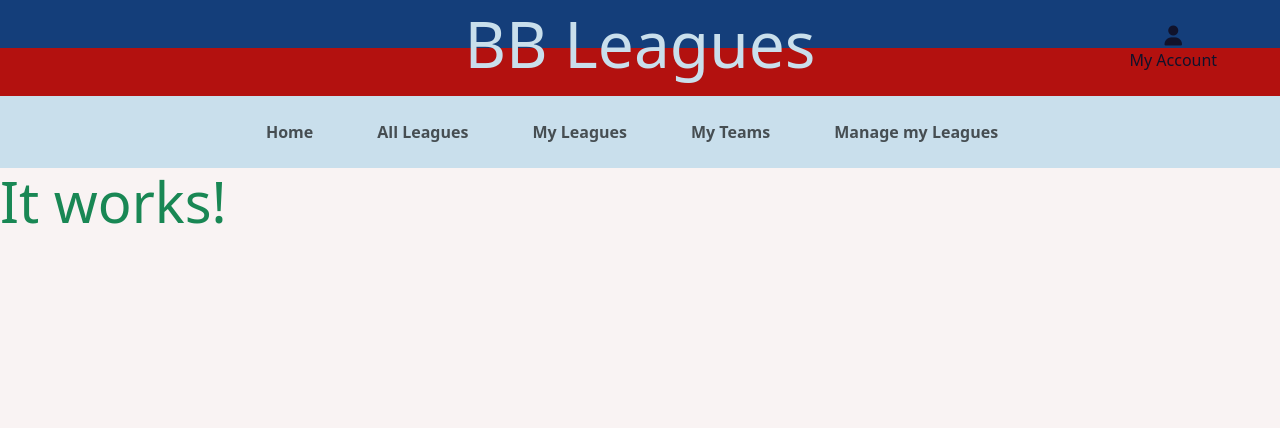
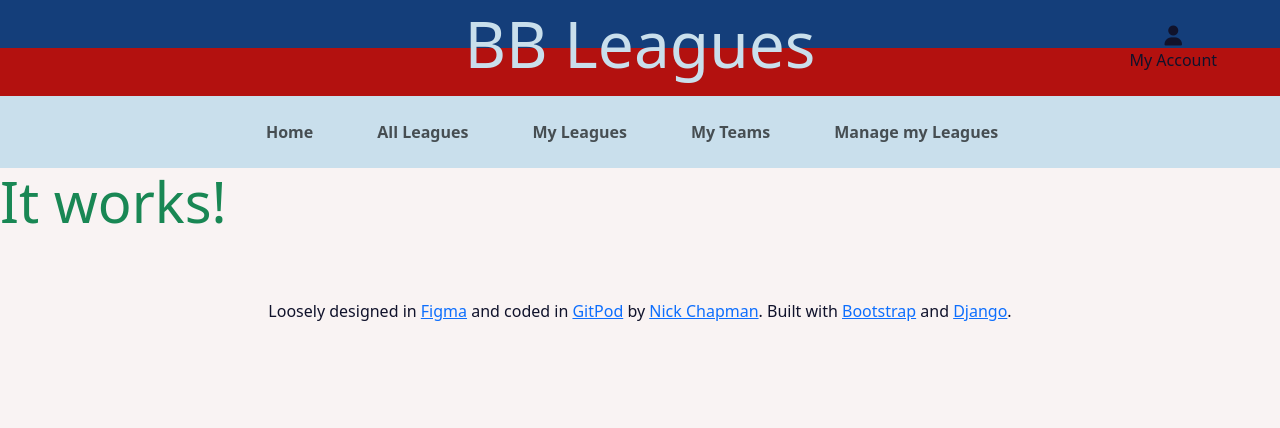
Before and after one commit to NickChapman1988/BBLeagues, a Django app: page / in a window 1280 px wide. Shown: the top 428 px of the page. Run offline with Django 4.2, Linux system fonts and the light colour scheme.

Commit message:
Create footer.html

```diff
--- a/templates/base.html
+++ b/templates/base.html
@@ -94,6 +94,10 @@
     {% block content %}
     {% endblock %}
 
+    <footer class="container-fluid mt-5 py-3">
+      {% include 'includes/footer.html' %}
+    </footer>
+
     {% block postloadjs %}
     {% endblock %}
   </body>
--- /dev/null
+++ b/templates/includes/footer.html
@@ -0,0 +1,5 @@
+<div class="row align-items-center">
+    <div class="col text-center">
+        <p class="copyright">Loosely designed in <a href="https://www.figma.com">Figma</a> and coded in <a href="https://www.gitpod.io">GitPod</a> by <a href="https://github.com/NickChapman1988">Nick Chapman</a>. Built with <a href="https://getbootstrap.com/">Bootstrap</a> and <a href="https://www.djangoproject.com/">Django</a>.</p>
+    </div>
+</div>
```
